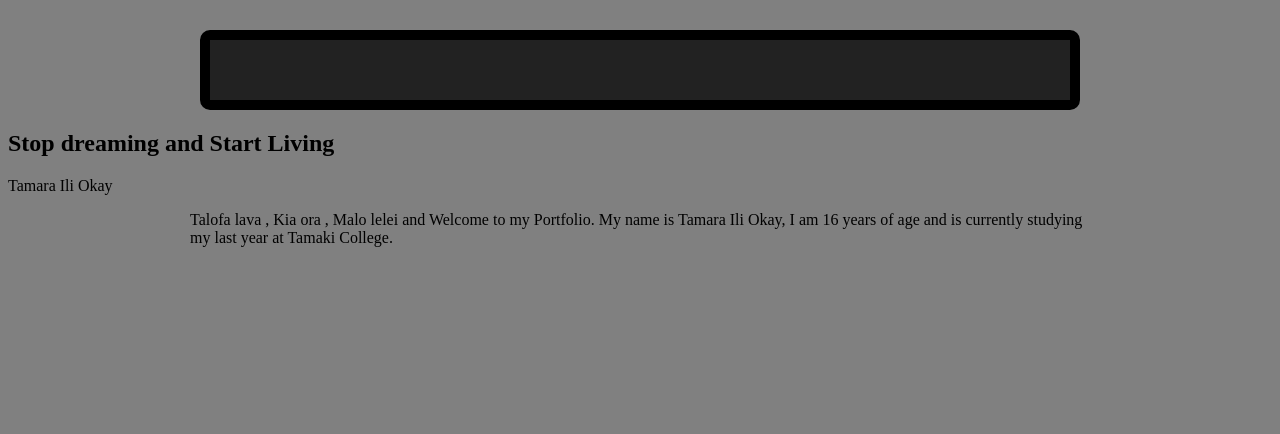
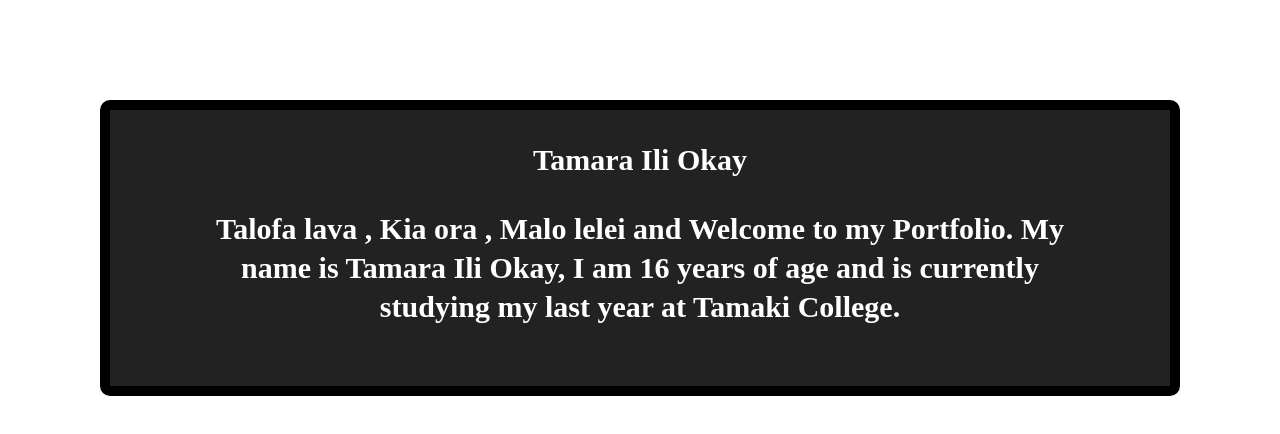
Before and after one commit to tamaraokay/portfolio, a plain HTML site: page Index.html in a window 1280 px wide. Drawn offline with Linux system fonts and the light colour scheme.

Commit message:
current changes

```diff
--- a/Index.html
+++ b/Index.html
@@ -9,14 +9,16 @@
 </head>
 
 <header>
-    <h1 class="one"> <h2>Stop dreaming and Start Living</h2> Tamara Ili Okay
+    <h1 class="one">
+        Tamara Ili Okay
+        <div id="wrap">
+<p>Talofa lava , Kia ora , Malo lelei and Welcome to my Portfolio. My name is Tamara Ili Okay, I am 16 years of age and is currently studying my last year at Tamaki College.</p>
+</div>
     </h1>
 </header>
 
 <body>
-<div id="wrap">
-<p>Talofa lava , Kia ora , Malo lelei and Welcome to my Portfolio. My name is Tamara Ili Okay, I am 16 years of age and is currently studying my last year at Tamaki College.</p>
-</div>
+
 </body>
 
 </html>
--- a/stylesheet.css
+++ b/stylesheet.css
@@ -1,5 +1,5 @@
 html {
-    background-color: grey;
+    background-color: white;
 }
 #wrap {
     width: 900px;
@@ -8,14 +8,14 @@ html {
 h1.one {
     background-color: #222222;
     padding: 30px;
-    width: 800px;
+    width: 1000px;
     margin: 0 auto;
-    margin-top: 30px;
+    margin-top: 100px;
 
     color: #FFFFFF;
-    font-size: 50px;
-    text-align: center;
+    font-size: 30px;
     line-height: 130%;
     border: 10px solid #000000;
     border-radius: 10px;
+    text-align: center;
 }
```
